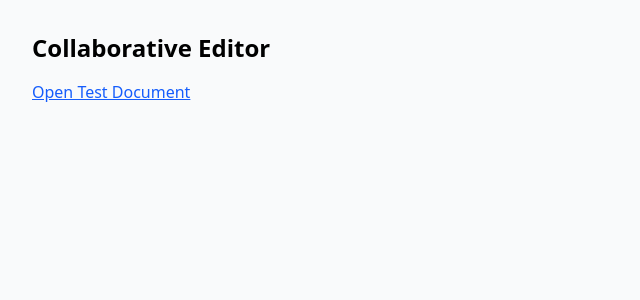
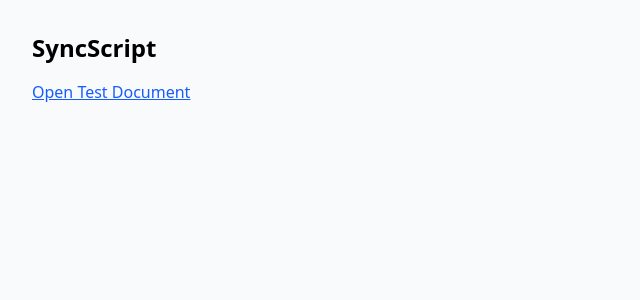
Before and after one commit to Safdari10/SyncScript, a Next.js app: page / in a window 1280 px wide. Shown: the top 300 px of the page, without its empty margins (0-640 px from the left). Built offline with nearby package versions, Linux system fonts and the light colour scheme.

Commit message:
rebrand: Rename project to SyncScript
- Update package.json name from collaborative-editor to syncscript
- Update app metadata title and description
- Update homepage title to reflect new branding
- Change description to 'Real-time collaborative code editor'

```diff
--- a/package.json
+++ b/package.json
@@ -1,5 +1,5 @@
 {
-  "name": "collaborative-editor",
+  "name": "syncscript",
   "version": "0.1.0",
   "private": true,
   "type": "module",
--- a/src/app/layout.tsx
+++ b/src/app/layout.tsx
@@ -2,8 +2,8 @@ import "@/styles/global.css";
 import type { Metadata } from "next";
 
 export const metadata: Metadata = {
-  title: "Collaborative Editor",
-  description: "Real-time document collaboration",
+  title: "SyncScript",
+  description: "Real-time collaborative code editor",
 };
 
 export default function RootLayout({
--- a/src/app/page.tsx
+++ b/src/app/page.tsx
@@ -3,7 +3,7 @@ import Link from "next/link";
 export default function page() {
   return (
     <div className="p-8">
-      <h1 className="text-2xl font-bold mb-4">Collaborative Editor</h1>
+      <h1 className="text-2xl font-bold mb-4">SyncScript</h1>
       <Link
         href="/(main)/1"
         className="text-blue-600 underline hover:text-blue-800">
```
